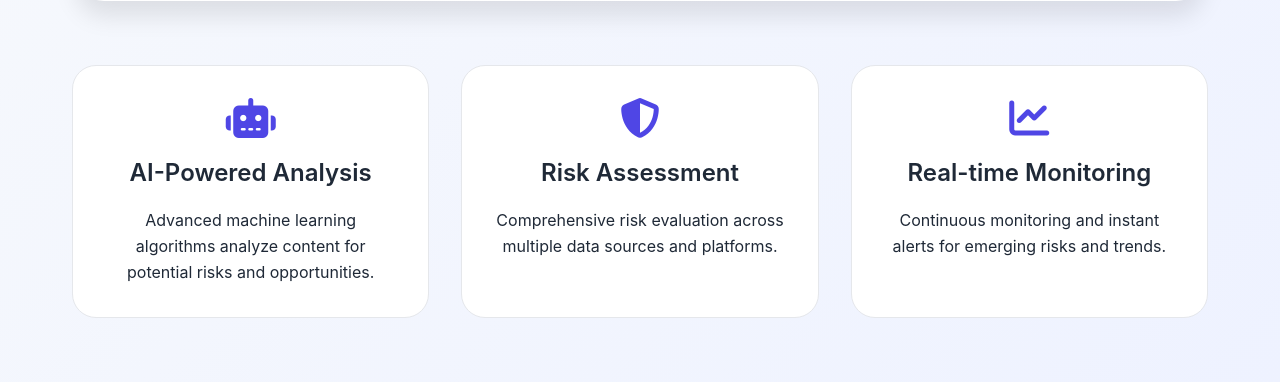
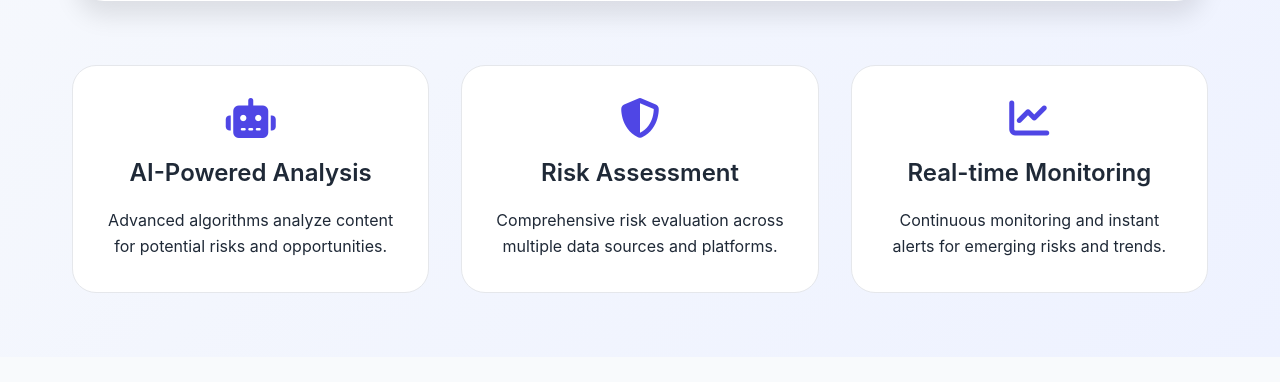
Before and after one commit to Soulemane12/RiskRadar-AI, a Flask app: page / in a window 1280 px wide. Shown: the part 625-1007 px from the top of the page. After the commit the page ends 918 px from the top, so only its background shows below. Run offline with Flask 3, Linux system fonts and the light colour scheme.

Commit message:
Add files via upload

```diff
--- a/templates/home.html
+++ b/templates/home.html
@@ -201,7 +201,7 @@
       <div class="feature-card">
         <i class="fas fa-robot feature-icon"></i>
         <h3 class="feature-title">AI-Powered Analysis</h3>
-        <p>Advanced machine learning algorithms analyze content for potential risks and opportunities.</p>
+        <p>Advanced algorithms analyze content for potential risks and opportunities.</p>
       </div>
       <div class="feature-card">
         <i class="fas fa-shield-alt feature-icon"></i>
```
